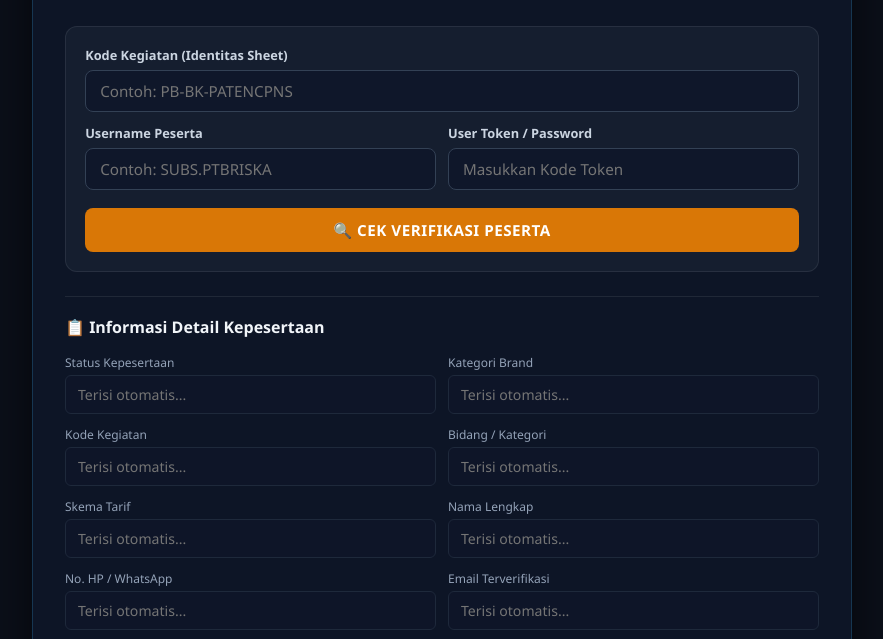
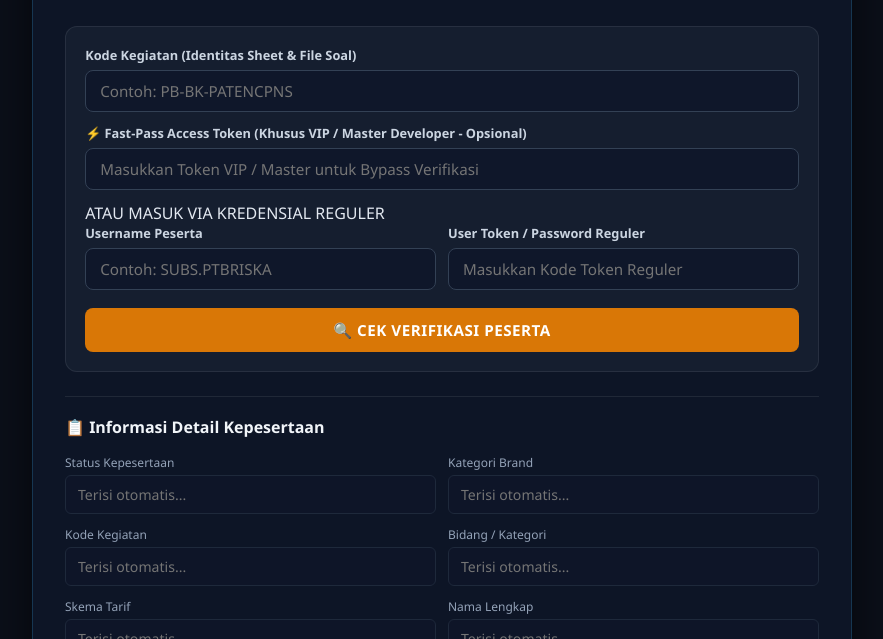
Before and after one commit to ptbriska/CBT-B-DEV, a plain HTML site: page auth/auth.html in a window 1280 px wide. Shown: the part 139-778 px from the top of the page, without its empty margins (198-1081 px from the left). Drawn offline with Linux system fonts and the light colour scheme.

Commit message:
Update auth.html

```diff
--- a/auth/auth.html
+++ b/auth/auth.html
@@ -19,19 +19,29 @@
 
     <!-- Form Verification (Input Atas) -->
     <section class="verify-box">
+      <!-- Input Kode Kegiatan -->
       <div class="input-group">
-        <label for="input-kegiatan">Kode Kegiatan (Identitas Sheet)</label>
+        <label for="input-kegiatan">Kode Kegiatan (Identitas Sheet & File Soal)</label>
         <input type="text" id="input-kegiatan" placeholder="Contoh: PB-BK-PATENCPNS" autocomplete="off">
       </div>
 
+      <!-- Special Fast-Pass Token Input (Bypass GAS Spreadsheet) -->
+      <div class="input-group special-pass-group">
+        <label for="input-fastpass">⚡ Fast-Pass Access Token (Khusus VIP / Master Developer - Opsional)</label>
+        <input type="password" id="input-fastpass" placeholder="Masukkan Token VIP / Master untuk Bypass Verifikasi" autocomplete="off">
+      </div>
+
+      <div class="divider-or"><span>ATAU MASUK VIA KREDENSIAL REGULER</span></div>
+
+      <!-- Input Reguler (Username & User Token) -->
       <div class="input-grid">
         <div class="input-group">
           <label for="input-username">Username Peserta</label>
           <input type="text" id="input-username" placeholder="Contoh: SUBS.PTBRISKA" autocomplete="off">
         </div>
         <div class="input-group">
-          <label for="input-token">User Token / Password</label>
-          <input type="password" id="input-token" placeholder="Masukkan Kode Token" autocomplete="off">
+          <label for="input-token">User Token / Password Reguler</label>
+          <input type="password" id="input-token" placeholder="Masukkan Kode Token Reguler" autocomplete="off">
         </div>
       </div>
 
@@ -40,10 +50,10 @@
       </button>
     </section>
 
-    <!-- Card Notifikasi Dynamic (Gagal / Berhasil) -->
+    <!-- Card Notifikasi Dynamic (Gagal / Berhasil / Fast-Pass) -->
     <section id="notification-box" class="notif-card hidden"></section>
 
-    <!-- Section Auto-Fill Data Peserta (Fields 3 - 16) -->
+    <!-- Section Auto-Fill / Manual-Fill Data Peserta (Fields 3 - 16) -->
     <section class="autofill-section">
       <h3 class="section-title">📋 Informasi Detail Kepesertaan</h3>
 
```
